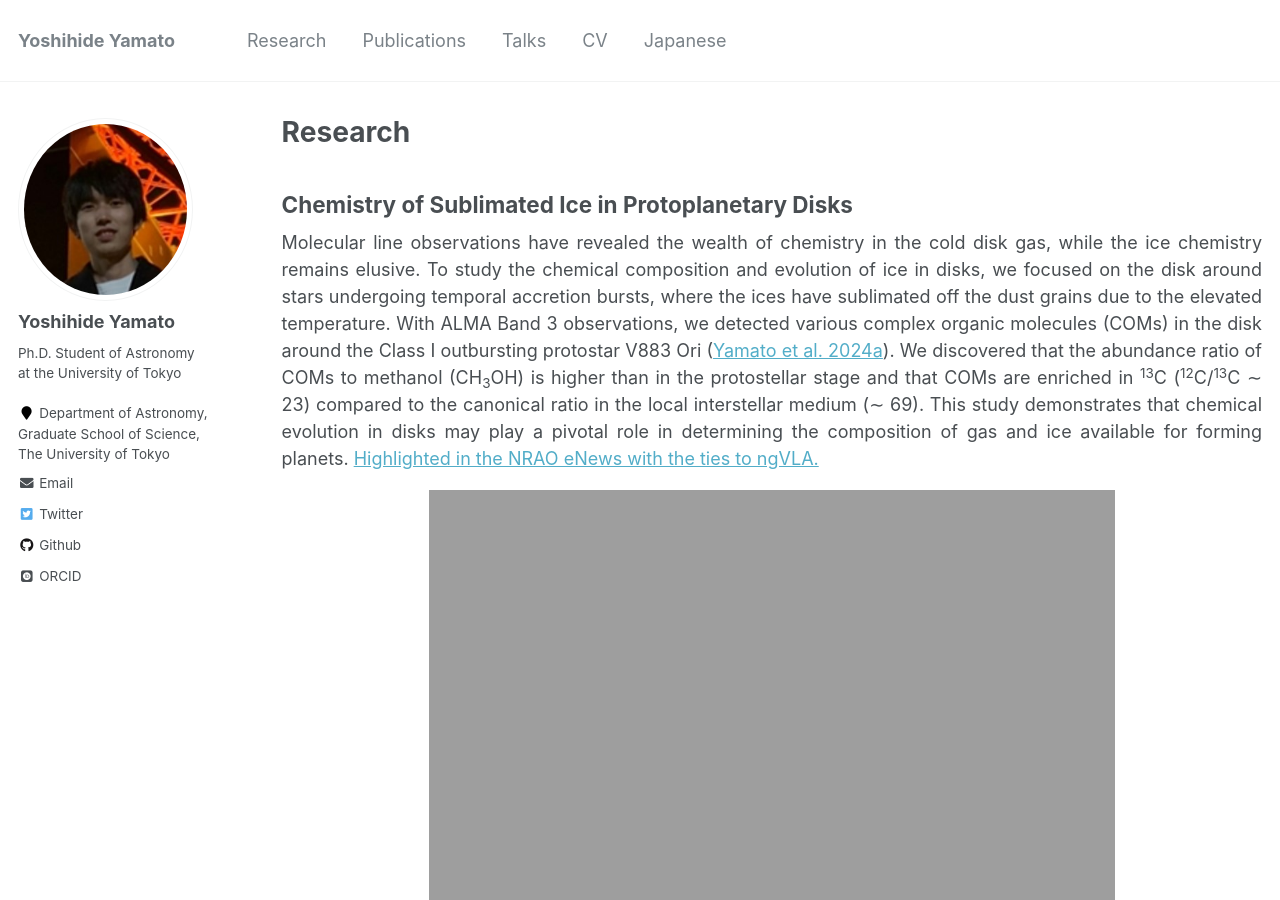
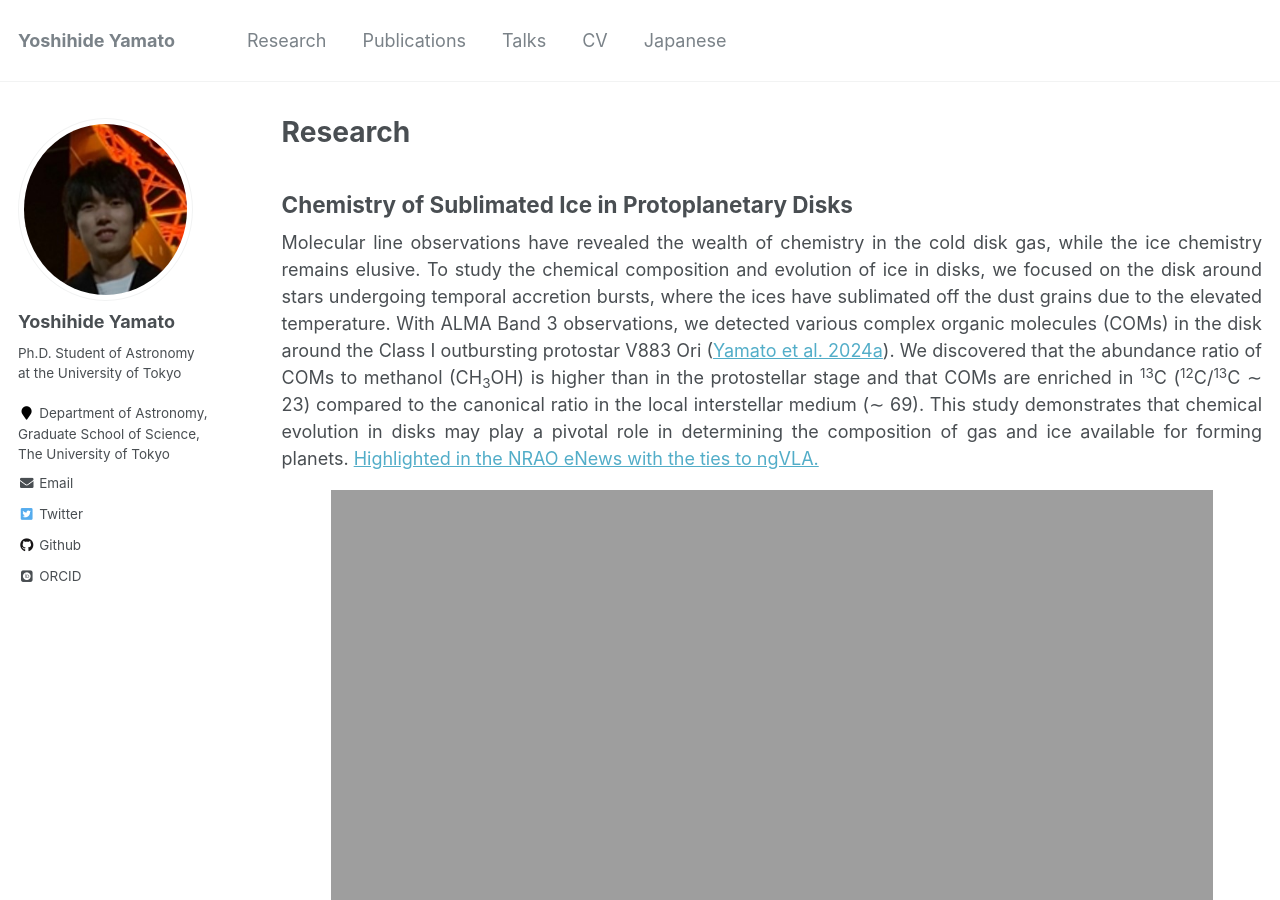
Before and after one commit to yyamato-as/website, a Jekyll site: the page built from _pages/research.md, in a window 1280 px wide and 900 px high. Built offline with Jekyll 4.4.1, drawn with Linux system fonts in a browser that asks for light colours; some web fonts are replaced; formulas are drawn with MathJax 3.

Commit message:
Update research.md

```diff
--- a/_pages/research.md
+++ b/_pages/research.md
@@ -9,14 +9,13 @@ author_profile: true
 <div style="text-align: justify">Molecular line observations have revealed the wealth of chemistry in the cold disk gas, while the ice chemistry remains elusive. To study the chemical composition and evolution of ice in disks, we focused on the disk around stars undergoing temporal accretion bursts, where the ices have sublimated off the dust grains due to the elevated temperature. With ALMA Band 3 observations, we detected various complex organic molecules (COMs) in the disk around the Class I outbursting protostar V883 Ori (<a href="https://ui.adsabs.harvard.edu/abs/2024AJ....167...66Y/abstract">Yamato et al. 2024a</a>). We discovered that the abundance ratio of COMs to methanol (CH<sub>3</sub>OH) is higher than in the protostellar stage and that COMs are enriched in <sup>13</sup>C (<sup>12</sup>C/<sup>13</sup>C ∼ 23) compared to the canonical ratio in the local interstellar medium (∼ 69). This study demonstrates that chemical evolution in disks may play a pivotal role in determining the composition of gas and ice available for forming planets. <a href="https://science.nrao.edu/enews/17.3/index.shtml#ngvla_science">Highlighted in the NRAO eNews with the ties to ngVLA.</a> </div>
 
 {: align="center"}
-<img src="https://yyamato-as.github.io/website/images/V883_Ori_mom0_gallery.png" width="70%">
-![V883Ori](https://yyamato-as.github.io/website/images/V883_Ori_mom0_gallery.png)
+<img src="https://yyamato-as.github.io/website/images/V883_Ori_mom0_gallery.png" width="90%"><br />
 <span style="font-size: small;">Distribution of the COM Emission in the V883 Ori disk as observed with ALMA (<a href="https://ui.adsabs.harvard.edu/abs/2024AJ....167...66Y/abstract" style="text-decoration: none">Yamato et al. 2024a</a>)</span>
 
 <div style="text-align: justify">We also successfully detected a COM, dimethyl ether (CH<sub>3</sub>OCH<sub>3</sub>) in a "normal" disk not undergoing accretion bursts but around slightly massive stars (a few $M_\odot$; Herbig Ae/Be stars). The abundance of CH<sub>3</sub>OCH<sub>3</sub> relative to CH<sub>3</sub> is significantly higher than the protostellar values, again indicating the additional formation of COMs during disk phase. However, there are significant scatter in the observationally constrained abundance of COMs among several disks. We will observe more disks to obtain statistics and uncover underlying formation and destruction pathways.</div>
 
 {: align="center"}
-<img src="https://yyamato-as.github.io/website/images/MWC_480_COMs_mom0.png" width="70%">
+<img src="https://yyamato-as.github.io/website/images/MWC_480_COMs_mom0.png" width="70%"><br />
 <span style="font-size: small;">CH<sub>3</sub>OCH<sub>3</sub> (and CH<sub>3</sub>OCHO) emission in the disk around the Herbig Ae star MWC 480 (<a href="https://ui.adsabs.harvard.edu/abs/2024ApJ...974...83Y/abstract" style="text-decoration: none">Yamato et al. 2024b</a>)</span>
 
 
@@ -24,5 +23,5 @@ author_profile: true
 <div style="text-align: justify">VLA is a unique facility that can observe a set of NH<sub>3</sub> transitions at 23 GHz at high spatial resolution, while avoiding the optically thick dust thermal emission that obscure line emission at (sub-)mm wavelengths. We observed a suite of NH<sub>3</sub> and NH<sub>2</sub> lines with VLA in the warm inner envelope of protostars where ices have sublimated (<a href="https://ui.adsabs.harvard.edu/abs/2022ApJ...941...75Y/abstract">Yamato et al. 2022</a>). We found a high NH<sub>2</sub>D/NH<sub>3</sub> ratio of ~0.1&mdash;1, which suggests that at least part of NH<sub>3</sub> ices are formed in the cold prestellar stage and delivered to the protostellar stage. This is also consistent with the prediction of chemical models that the surface layer of the ice mantle could include D-rich NH<sub>3</sub> ice. Isotopic ratios of NH<sub>3</sub> provide a fruitful insight into the nitrogen chemistry during star and planet formation. </div>
 
 {: align="center"}
-<img src="https://yyamato-as.github.io/website/images/IRAS4A_mom0_gallery.png" width="70%">
+<img src="https://yyamato-as.github.io/website/images/IRAS4A_mom0_gallery.png" width="70%"><br />
 <span style="font-size: small;">NH<sub>3</sub> and NH<sub>2</sub>D emission in the protobinary system NGC1333 IRAS4A (<a href="https://ui.adsabs.harvard.edu/abs/2022ApJ...941...75Y/abstract" style="text-decoration: none">Yamato et al. 2022</a>)</span>
```
